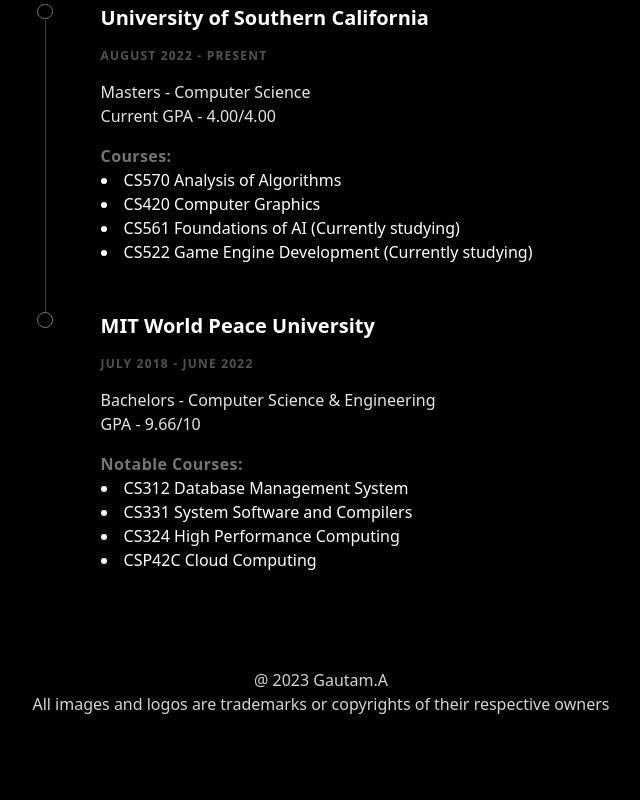
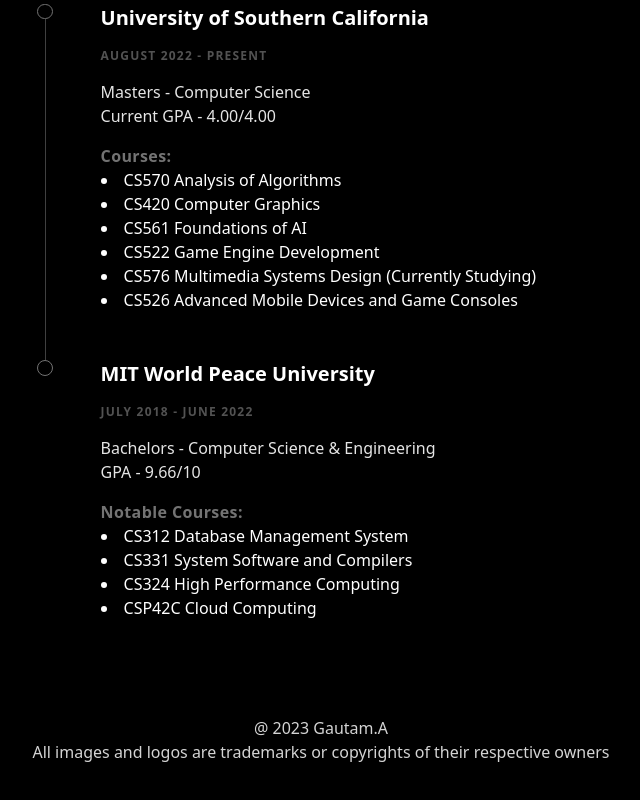
Before and after one commit to AsianIntel/asianintel.dev, a Next.js app: page / in a window 1280 px wide. Shown: the part 1396-2196 px from the top of the page, without its empty margins (319-959 px from the left). Built offline with nearby package versions, Linux system fonts and the light colour scheme.

Commit message:
Update courses

```diff
--- a/src/app/page.tsx
+++ b/src/app/page.tsx
@@ -185,8 +185,10 @@
               <ul className="list-disc list-inside">
                 <li>CS570 Analysis of Algorithms</li>
                 <li>CS420 Computer Graphics</li>
-                <li>CS561 Foundations of AI (Currently studying)</li>
-                <li>CS522 Game Engine Development (Currently studying)</li>
+                <li>CS561 Foundations of AI</li>
+                <li>CS522 Game Engine Development</li>
+                <li>CS576 Multimedia Systems Design (Currently Studying)</li>
+                <li>CS526 Advanced Mobile Devices and Game Consoles</li>
               </ul>
             </div>
           </div>
```
